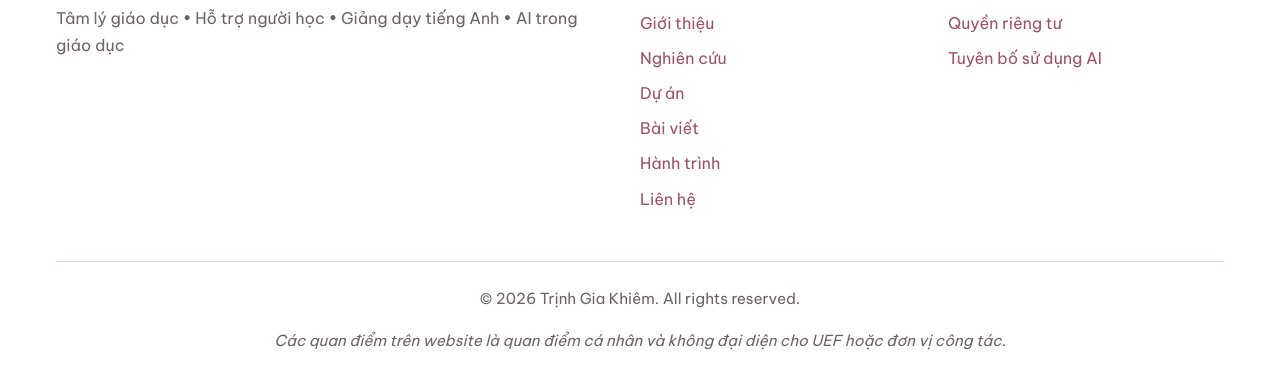
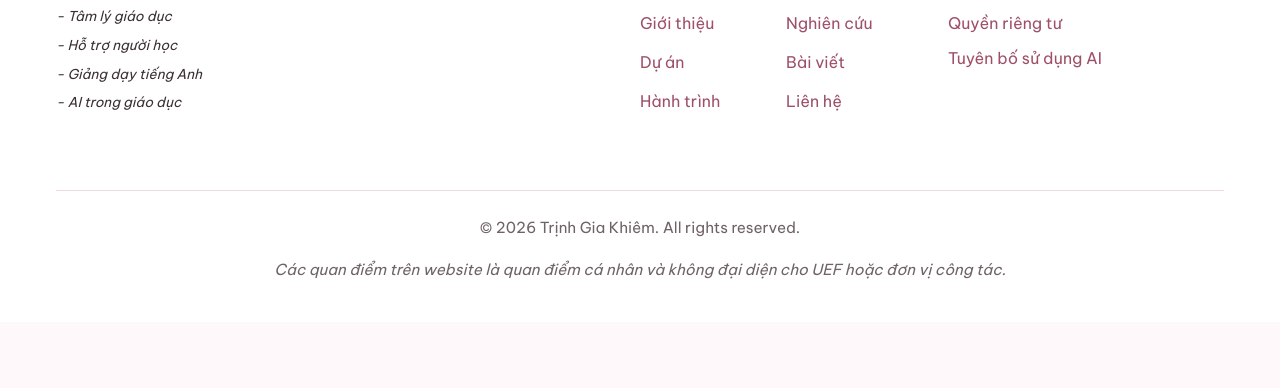
Before and after one commit to giakhiem689-afk/trinhgiakhiem, an Astro site: page / in a window 1280 px wide. Shown: the part 5116-5504 px from the top of the page. After the commit the page ends 5438 px from the top, so only its background shows below. Built offline with nearby package versions, Linux system fonts and the light colour scheme; Astro itself is replaced by a stand-in of ours.

Commit message:
style: optimize footer layout

```diff
--- a/src/components/Footer.astro
+++ b/src/components/Footer.astro
@@ -9,13 +9,17 @@ const currentYear = new Date().getFullYear();
     <div class="footer-grid">
       <div class="footer-about">
         <h3>{profile.name}</h3>
-        <p>{profile.tagline}</p>
+        <ul class="footer-tagline-list">
+          {profile.tagline.split(' • ').map(item => (
+            <li>- {item}</li>
+          ))}
+        </ul>
         <a href={`mailto:${profile.email}`} class="footer-email">{profile.email}</a>
       </div>
 
       <div class="footer-links">
         <h4>Điều hướng</h4>
-        <ul>
+        <ul class="footer-nav-columns">
           {navigation.map((item) => (
             <li><a href={item.href}>{item.label}</a></li>
           ))}
@@ -59,6 +63,18 @@ const currentYear = new Date().getFullYear();
     margin-bottom: var(--space-2);
   }
 
+  .footer-tagline-list {
+    list-style: none;
+    padding: 0;
+    font-size: 0.85rem;
+    font-style: italic;
+    color: var(--color-text-main);
+  }
+
+  .footer-tagline-list li {
+    margin-bottom: 0.35rem;
+  }
+
   .footer-email {
     display: inline-block;
     margin-top: var(--space-4);
@@ -73,6 +89,12 @@ const currentYear = new Date().getFullYear();
   .footer-links ul, .footer-legal ul {
     list-style: none;
     padding: 0;
+  }
+
+  .footer-nav-columns {
+    display: grid;
+    grid-template-columns: 1fr 1fr;
+    gap: 0.25rem 1rem;
   }
 
   .footer-links li, .footer-legal li {
```
